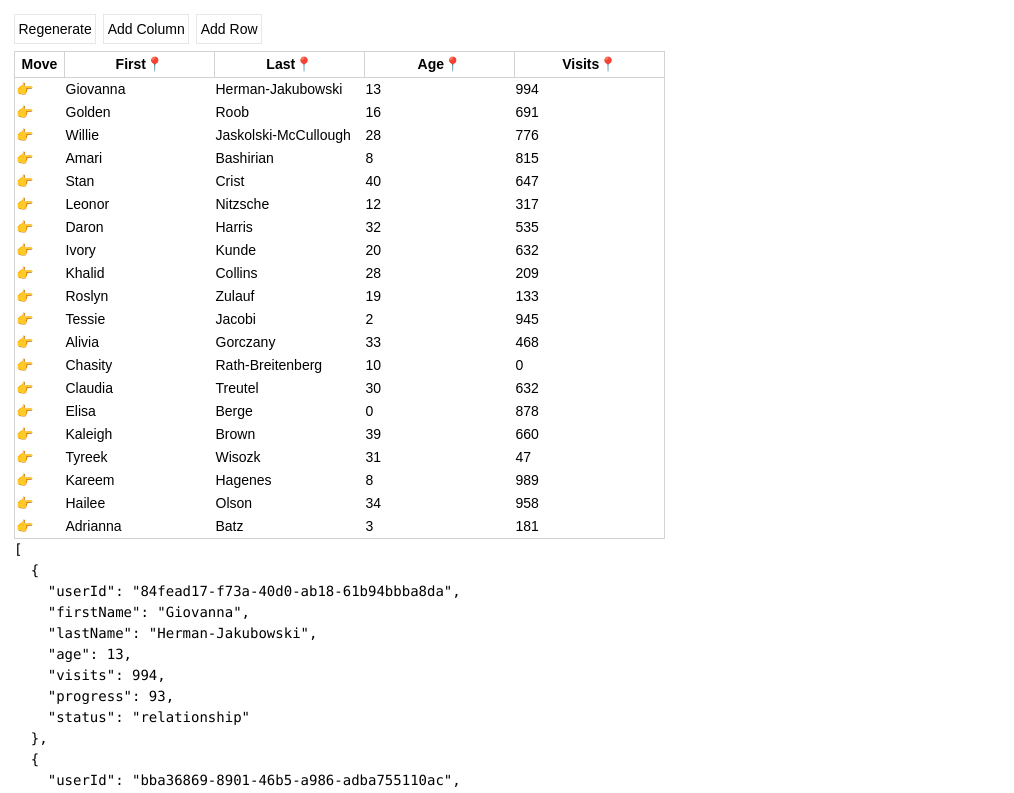
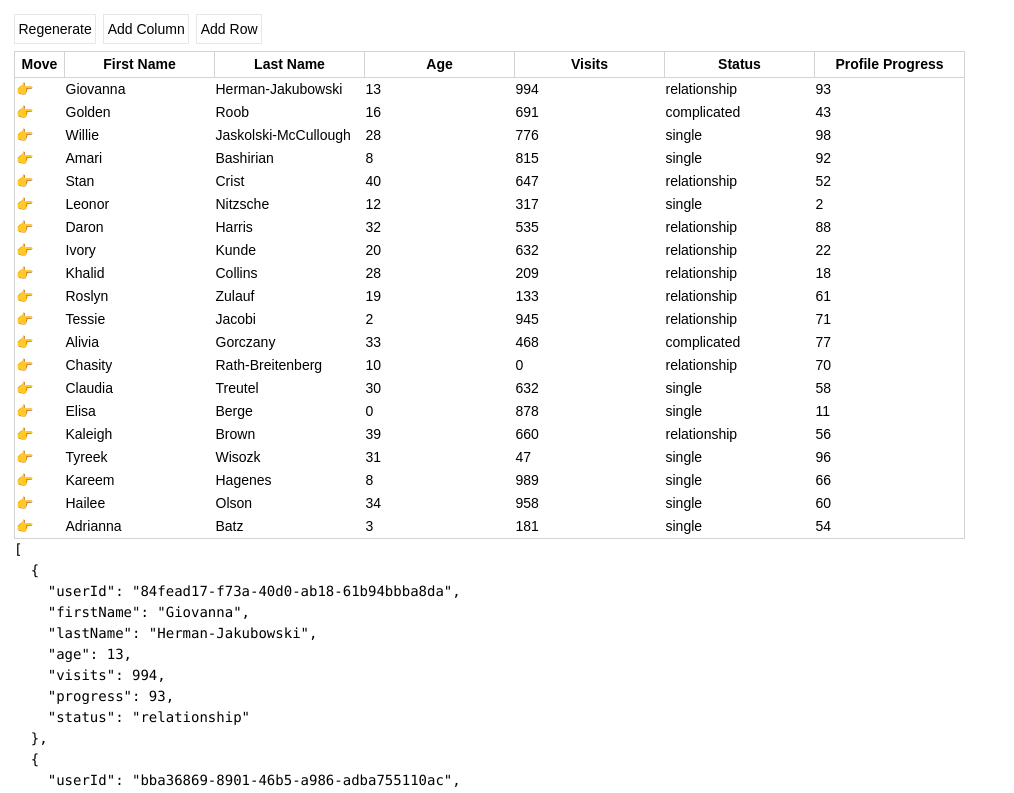
Before and after one commit to eeperfume/tanstack-table-demo, a React (Vite) app: page / in a window 1280 px wide. Shown: the top 793 px of the page, without its empty margins (0-1014 px from the left). Built offline with nearby package versions, Linux system fonts and the light colour scheme.

Commit message:
import 영역 수정, Column Header 추가 및 Header명 수정, 동적 컬럼 값 '-'로 수정

```diff
--- a/src/components/BasicTable.tsx
+++ b/src/components/BasicTable.tsx
@@ -1,23 +1,14 @@
-import React, { type CSSProperties } from "react";
-import {
-  type ColumnDef,
-  flexRender,
-  getCoreRowModel,
-  useReactTable,
-  type Row,
-  type Header,
-} from "@tanstack/react-table";
 import {
   closestCenter,
   DndContext,
-  type DragEndEvent,
   KeyboardSensor,
   MouseSensor,
   TouchSensor,
   useSensor,
   useSensors,
+  type DragEndEvent,
+  type Modifier,
   type UniqueIdentifier,
-  type Modifier,
 } from "@dnd-kit/core";
 import {
   restrictToHorizontalAxis,
@@ -26,11 +17,20 @@ import {
 import {
   arrayMove,
   horizontalListSortingStrategy,
+  SortableContext,
+  useSortable,
   verticalListSortingStrategy,
-  SortableContext,
 } from "@dnd-kit/sortable";
-import { useSortable } from "@dnd-kit/sortable";
 import { CSS } from "@dnd-kit/utilities";
+import {
+  flexRender,
+  getCoreRowModel,
+  useReactTable,
+  type ColumnDef,
+  type Header,
+  type Row,
+} from "@tanstack/react-table";
+import React, { type CSSProperties } from "react";
 import { makeData, type Person } from "./fixtures/makeData";
 
 // 📌 Column 드래그 헤더
@@ -53,17 +53,16 @@ const DraggableTableHeader = ({
 
   return (
     <th ref={setNodeRef} style={style} colSpan={header.colSpan}>
-      {header.isPlaceholder
-        ? null
-        : flexRender(header.column.columnDef.header, header.getContext())}
-      <button {...attributes} {...listeners}>
-        📍
-      </button>
+      {header.isPlaceholder ? null : (
+        <div {...attributes} {...listeners}>
+          {flexRender(header.column.columnDef.header, header.getContext())}
+        </div>
+      )}
     </th>
   );
 };
 
-// 📌 Row 드래그 row
+// 📌 Row 드래그
 const DraggableRow = ({ row }: { row: Row<Person> }) => {
   const id = `row-${row.original.userId}`; // prefix 유지!
   const {
@@ -109,10 +108,12 @@ export const BasicTable = () => {
   const [dynamicColumns, setDynamicColumns] = React.useState<
     ColumnDef<Person>[]
   >([
-    { accessorKey: "firstName", id: "firstName", header: "First" },
-    { accessorKey: "lastName", id: "lastName", header: "Last" },
+    { accessorKey: "firstName", id: "firstName", header: "First Name" },
+    { accessorKey: "lastName", id: "lastName", header: "Last Name" },
     { accessorKey: "age", id: "age", header: "Age" },
     { accessorKey: "visits", id: "visits", header: "Visits" },
+    { accessorKey: "status", id: "status", header: "Status" },
+    { accessorKey: "progress", id: "progress", header: "Profile Progress" },
   ]);
 
   const dragHandleColumn: ColumnDef<Person> = {
@@ -198,7 +199,7 @@ export const BasicTable = () => {
       accessorKey: newColumnKey,
       id: newColumnKey,
       header: `동적 컬럼 ${dynamicColumns.length + 1}`,
-      cell: (info: any) => `값: ${info.getValue() || "-"}`,
+      cell: (info: any) => `${info.getValue() || "-"}`,
     };
     setDynamicColumns((prevColumns) => [...prevColumns, newColumn]);
   };
```
